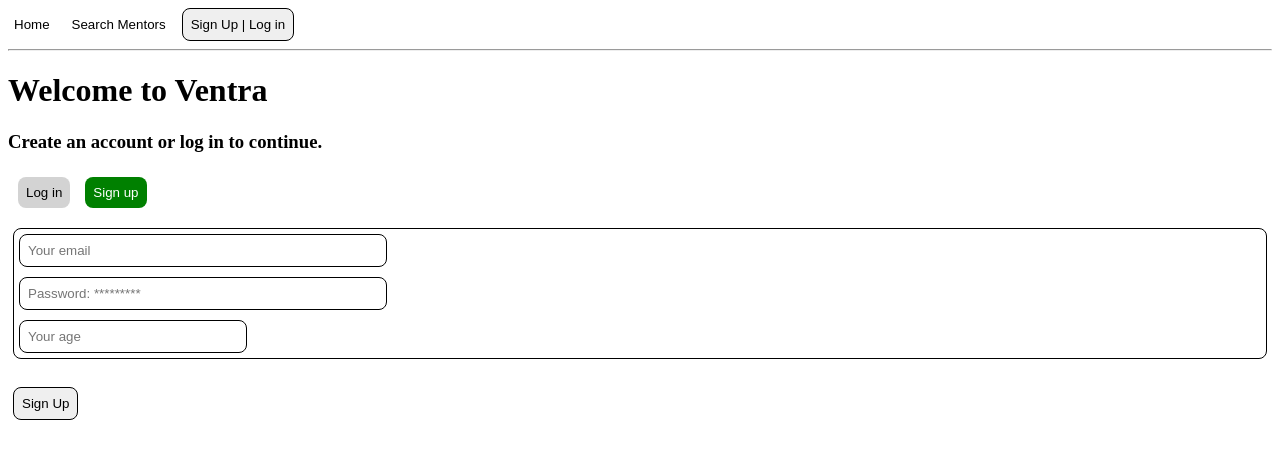
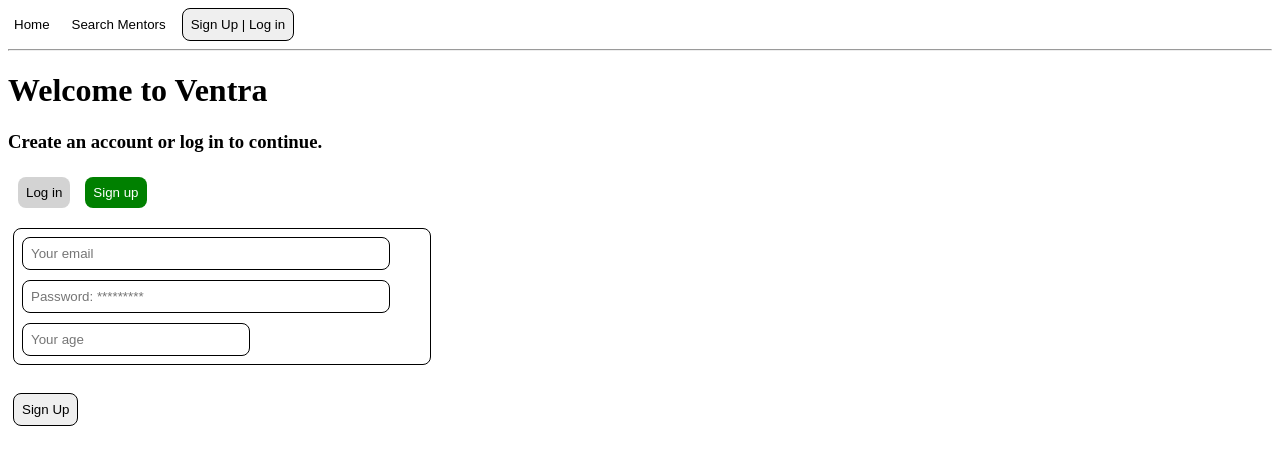
Before and after one commit to DenzelDCB/Ventra, a React (Create React App) app: page / in a window 1280 px wide. Both pictures are taken after a click on the button "Sign Up | Log in". Shown: the top 464 px of the page. Built offline with nearby package versions, Linux system fonts and the light colour scheme.

Commit message:
Update Account.js

```diff
--- a/src/pages/Account.js
+++ b/src/pages/Account.js
@@ -211,10 +211,11 @@ function Home() {
         display: 'flex',
         flexDirection: 'column',
         gap: '10px',
-        padding: '5px',
+        padding: '8px',
         margin: '5px',
         border: '1px solid black',
         borderRadius: '8px',
+        width: '400px',
       }}>
         <input
           type="email"
```
